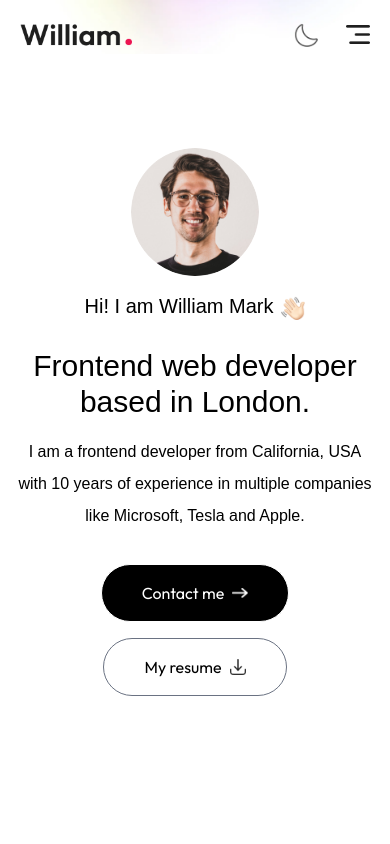
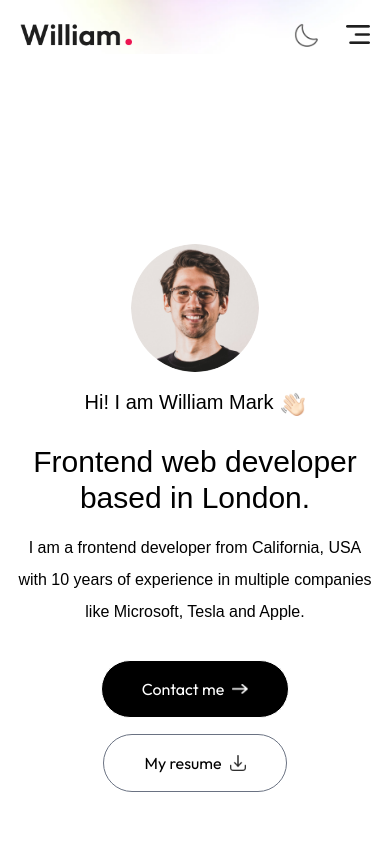
Before and after one commit to Hamimsiddiq007/Portfolio_01, a Next.js app: page / in a window 390 px wide. Shown: the top 844 px of the page. Built offline with nearby package versions, Linux system fonts and the light colour scheme; a web font is replaced by a local one.

Commit message:
fixed header responsive

```diff
--- a/components/Header.jsx
+++ b/components/Header.jsx
@@ -4,7 +4,7 @@ import React from 'react'
 
 const Header = () => {
   return (
-    <div className='w-11/12 max-w-3xl text-center mx-auto h-screen flex flex-col items-center justify-center gap-4'>
+    <div className='w-11/12 max-w-3xl mt-24 lg:mt-6 text-center mx-auto h-screen flex flex-col items-center justify-center gap-4'>
       <div className="">
         <Image src={assets.profile_img} alt='profile' className='rounded-full w-32'/>
       </div>
```
